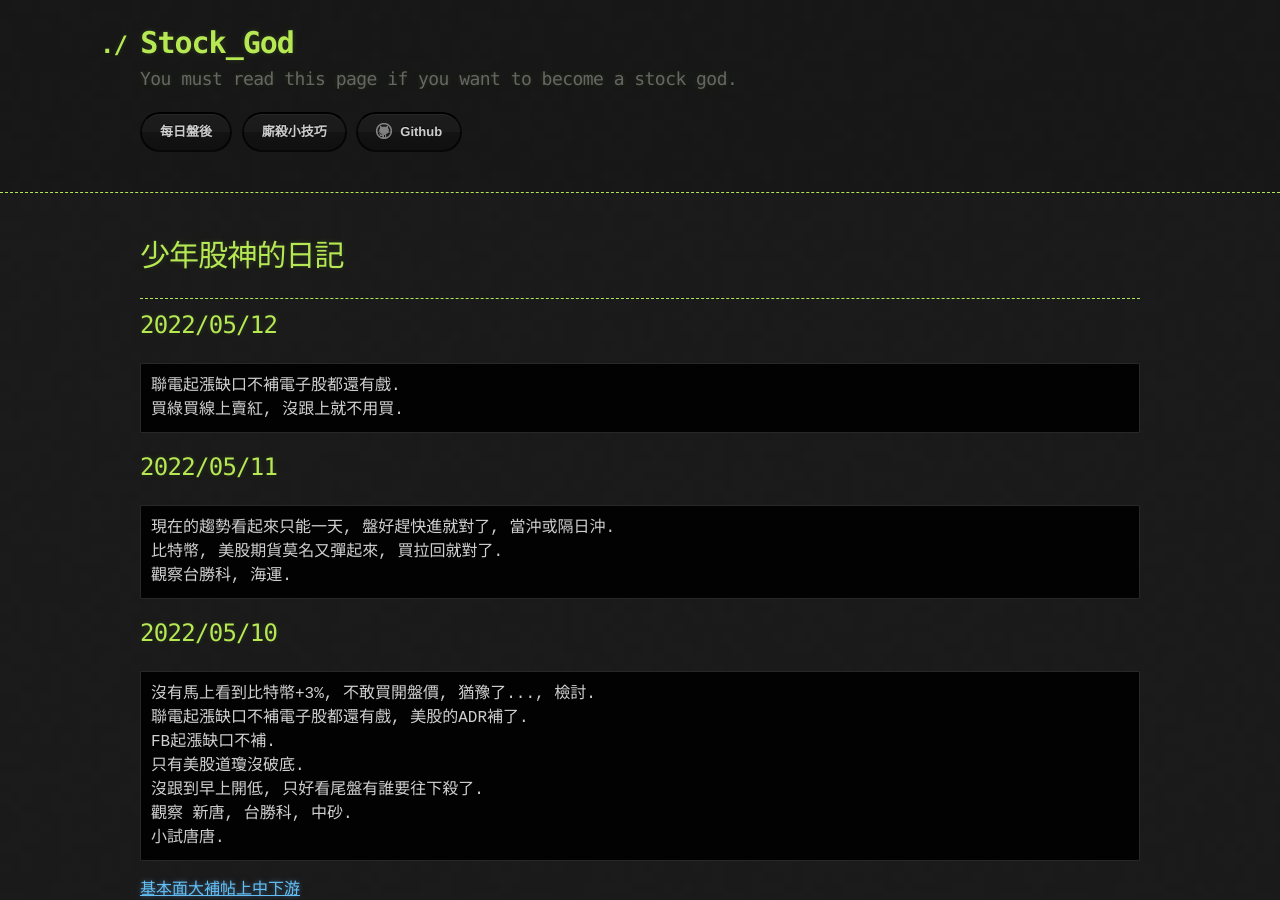
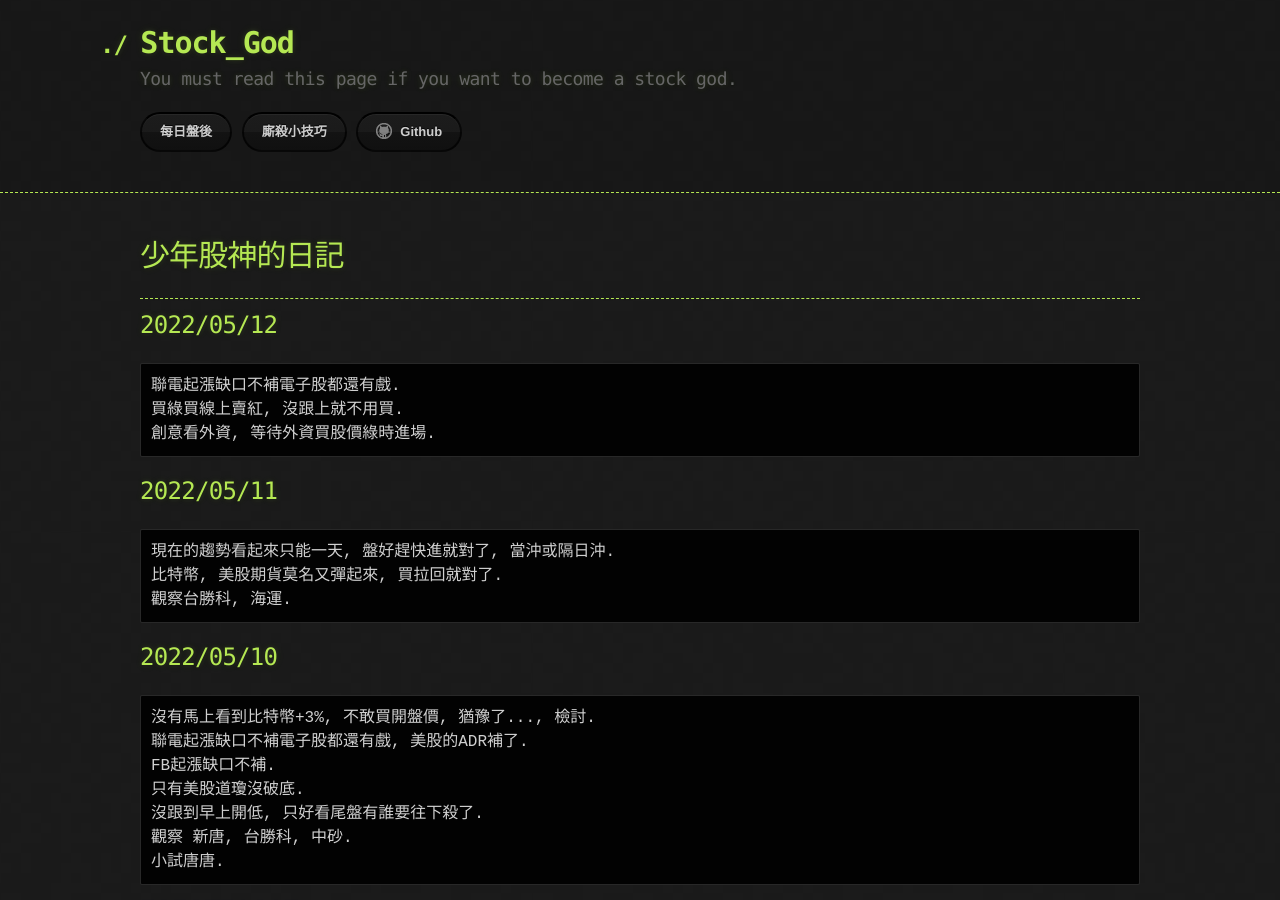
Before and after one commit to lepg5487/Stock_God, a Jekyll site: the page built from index.md, in a window 1280 px wide and 900 px high. Built offline with Jekyll 4.4.1, drawn with Linux system fonts in a browser that asks for light colours; our own code applies the rules of GitHub Pages for plain Markdown files.

Commit message:
Update index.md

````diff
--- a/index.md
+++ b/index.md
@@ -10,6 +10,7 @@ layout: testlayouts
 ```
 聯電起漲缺口不補電子股都還有戲.
 買綠買線上賣紅, 沒跟上就不用買.
+創意看外資, 等待外資買股價綠時進場.
 ```
 
 ## 2022/05/11
````
